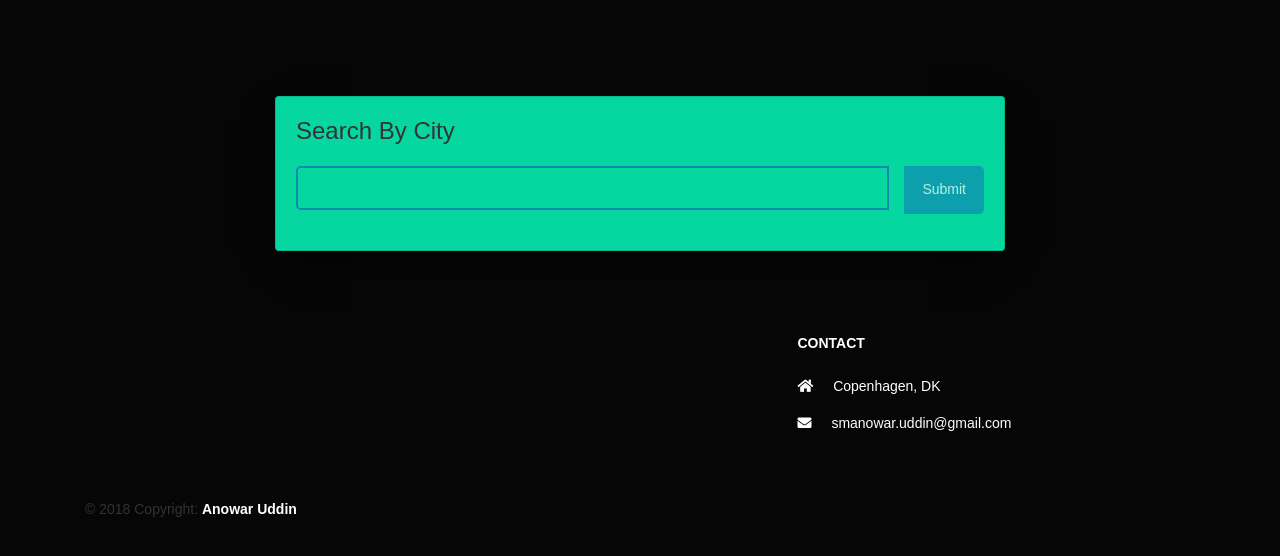
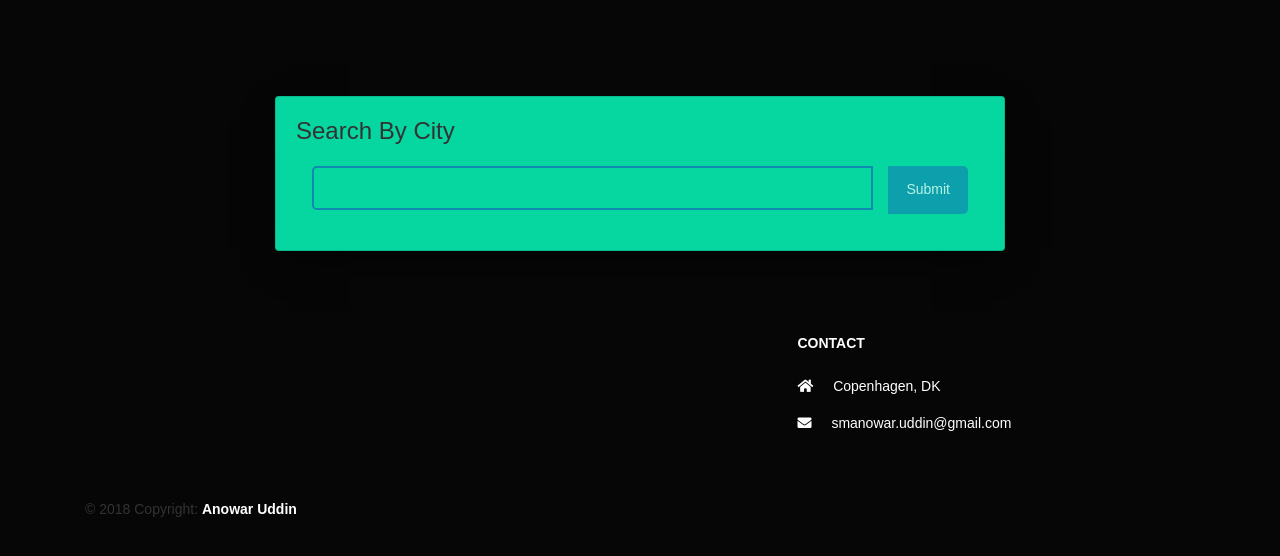
Before and after one commit to smauddin/weather-search, a plain HTML site: page index.html in a window 1280 px wide. Shown: the part 72-628 px from the top of the page. Drawn offline with nearby package versions, Linux system fonts and the light colour scheme; a web font is replaced by a local one.

Commit message:
Update index.html

```diff
--- a/index.html
+++ b/index.html
@@ -87,7 +87,7 @@
                     <div class="card-title  text-capitalize">
                         <h5>search by city</h5>
                     </div>
-                    <form class="form-group" id="weatherForm">
+                    <form class="form-group mx-sm-3" id="weatherForm">
                         <div class="input-group input-group-lg">
                             <input type="text" class="form-control text-capitalize cityInput" id="cityInput">
                             <div class="input-group-append">
```
